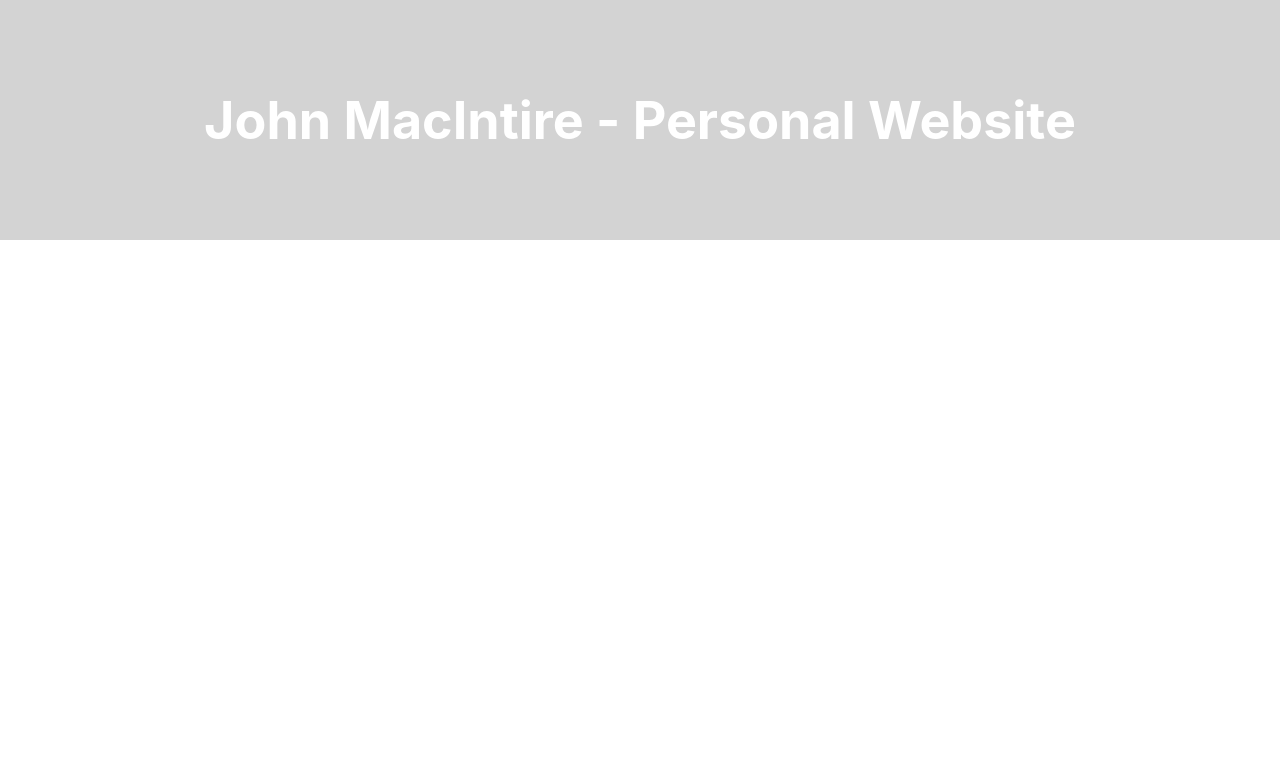
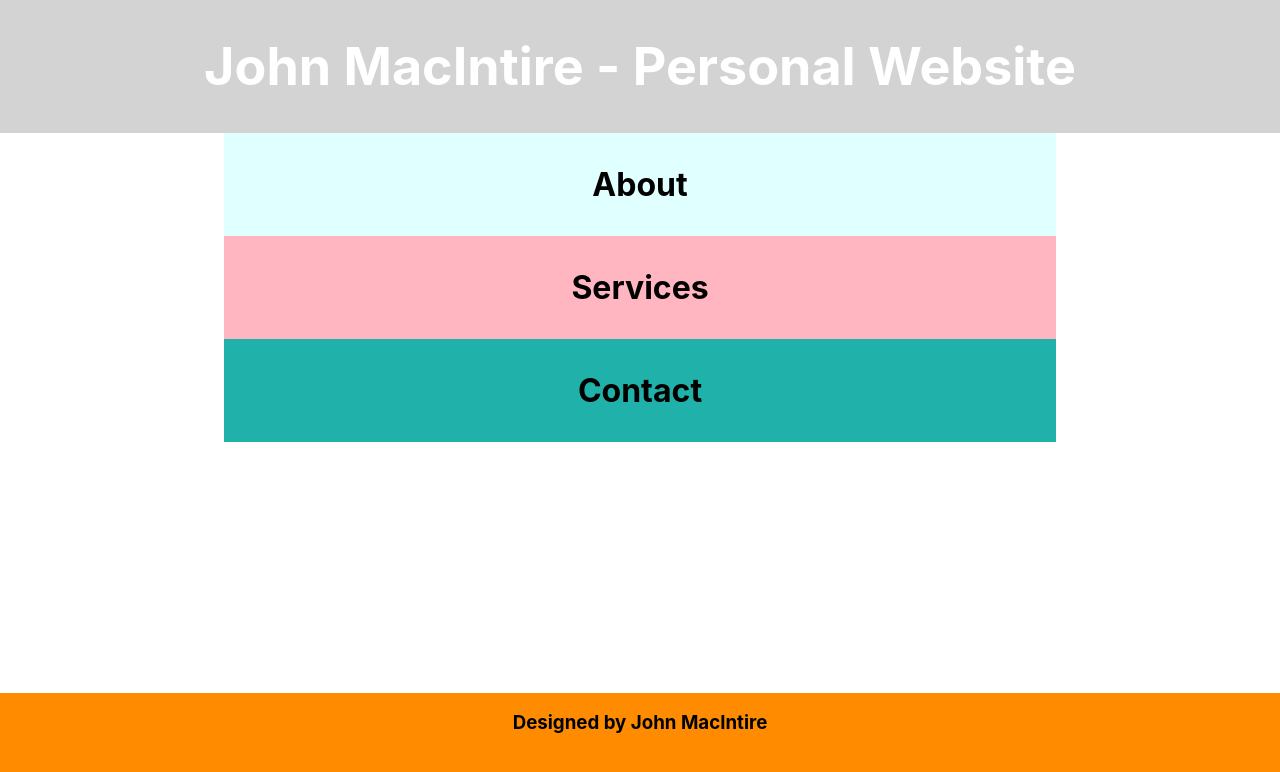
Before and after one commit to jrwmacintire/personal-site, a React (Create React App) app: page / in a window 1280 px wide. Shown: the top 772 px of the page. Built offline with nearby package versions, Linux system fonts and the light colour scheme.

Commit message:
Added a layout skeleton for further development.

```diff
--- a/src/App.js
+++ b/src/App.js
@@ -2,12 +2,16 @@ import React, { Component } from 'react';
 import logo from './logo.svg';
 import './styles/css/App.css';
 import Header from './components/Header';
+import Main from './components/Main';
+import Footer from './components/Footer';
 
 class App extends Component {
   render() {
     return (
       <div className="App">
         <Header />
+        <Main />
+        <Footer />
       </div>
     );
   }
--- /dev/null
+++ b/src/components/About.js
@@ -0,0 +1,11 @@
+import React, { Component } from 'react';
+
+export default class About extends Component {
+    render() {
+        return (
+            <div className="About" >
+                <h1>About</h1>
+            </div>
+        )
+    }
+}
--- /dev/null
+++ b/src/components/Contact.js
@@ -0,0 +1,11 @@
+import React, { Component } from 'react'
+
+export default class Experience extends Component {
+    render() {
+        return (
+            <div className="Contact" >
+                <h1>Contact</h1>
+            </div>
+        )
+    }
+}
--- /dev/null
+++ b/src/components/Footer.js
@@ -0,0 +1,11 @@
+import React, { Component } from 'react'
+
+export default class Footer extends Component {
+    render() {
+        return (
+            <div className="Footer" >
+                <h3>Designed by John MacIntire</h3>
+            </div>
+        )
+    }
+}
--- a/src/components/Header.js
+++ b/src/components/Header.js
@@ -3,7 +3,7 @@ import React, { Component } from 'react';
 class Header extends Component {
     render() {
         return (
-            <header className="App-header">
+            <header className="Header">
                 <h1>John MacIntire - Personal Website</h1>
             </header>
         )
--- /dev/null
+++ b/src/components/Main.js
@@ -0,0 +1,16 @@
+import React, { Component } from 'react';
+import About from './About'
+import Services from './Services'
+import Contact from './Contact'
+
+export default class Main extends Component {
+    render() {
+        return (
+            <div className='Main' >
+                <About />
+                <Services />
+                <Contact />
+            </div>
+        )
+    }
+}
--- /dev/null
+++ b/src/components/Services.js
@@ -0,0 +1,11 @@
+import React, { Component } from 'react'
+
+export default class Services extends Component {
+    render() {
+        return (
+            <div className="Services" >
+                <h1>Services</h1>
+            </div>
+        )
+    }
+}
--- a/src/styles/css/App.css
+++ b/src/styles/css/App.css
@@ -1,9 +1,35 @@
-html body div#root .App .App-header {
+html body div#root .App {
+  font-size: 16px;
+  display: flex;
+  flex-direction: column; }
+  html body div#root .App div {
+    margin: auto; }
+  html body div#root .App .Header {
     background-color: lightgray;
-  min-height: 30vh;
+    min-height: 15vh;
     display: flex;
     flex-direction: column;
     align-items: center;
     justify-content: center;
     font-size: calc(10px + 2vmin);
     color: white; }
+  html body div#root .App .Main {
+    min-height: 70vh;
+    min-width: 65%; }
+    html body div#root .App .Main div {
+      display: flex;
+      padding: 2rem; }
+    html body div#root .App .Main h1 {
+      margin: auto; }
+    html body div#root .App .Main .About {
+      background-color: lightcyan; }
+    html body div#root .App .Main .Services {
+      background-color: lightpink; }
+    html body div#root .App .Main .Contact {
+      background-color: lightseagreen; }
+  html body div#root .App .Footer {
+    min-height: 15vh;
+    width: 100%;
+    display: flex;
+    background-color: darkorange;
+    justify-content: center; }
--- a/src/styles/scss/App.scss
+++ b/src/styles/scss/App.scss
@@ -2,9 +2,17 @@ html {
     body {
         div#root {
             .App {
-                .App-header {
+                font-size: 16px;
+                display: flex;
+                flex-direction: column;
+
+                div {
+                    margin: auto;
+                }
+
+                .Header {
                     background-color: lightgray;
-                    min-height: 30vh;
+                    min-height: 15vh;
                     display: flex;
                     flex-direction: column;
                     align-items: center;
@@ -12,6 +20,40 @@ html {
                     font-size: calc(10px + 2vmin);
                     color: white;
                 }
+
+                .Main {
+                    min-height: 70vh;
+                    min-width: 65%;
+
+                    div {
+                        display: flex;
+                        padding: 2rem;
+                    }
+
+                    h1 {
+                        margin: auto;
+                    }
+
+                    .About {
+                        background-color: lightcyan;
+                    }
+
+                    .Services {
+                        background-color: lightpink;
+                    }
+
+                    .Contact {
+                        background-color: lightseagreen;
+                    }
+                }
+
+                .Footer {
+                    min-height: 15vh;
+                    width: 100%;
+                    display: flex;
+                    background-color: darkorange;
+                    justify-content: center;
+                }
             }
         }
     }
```
Lines whose indentation alone changed are shown as unchanged.
